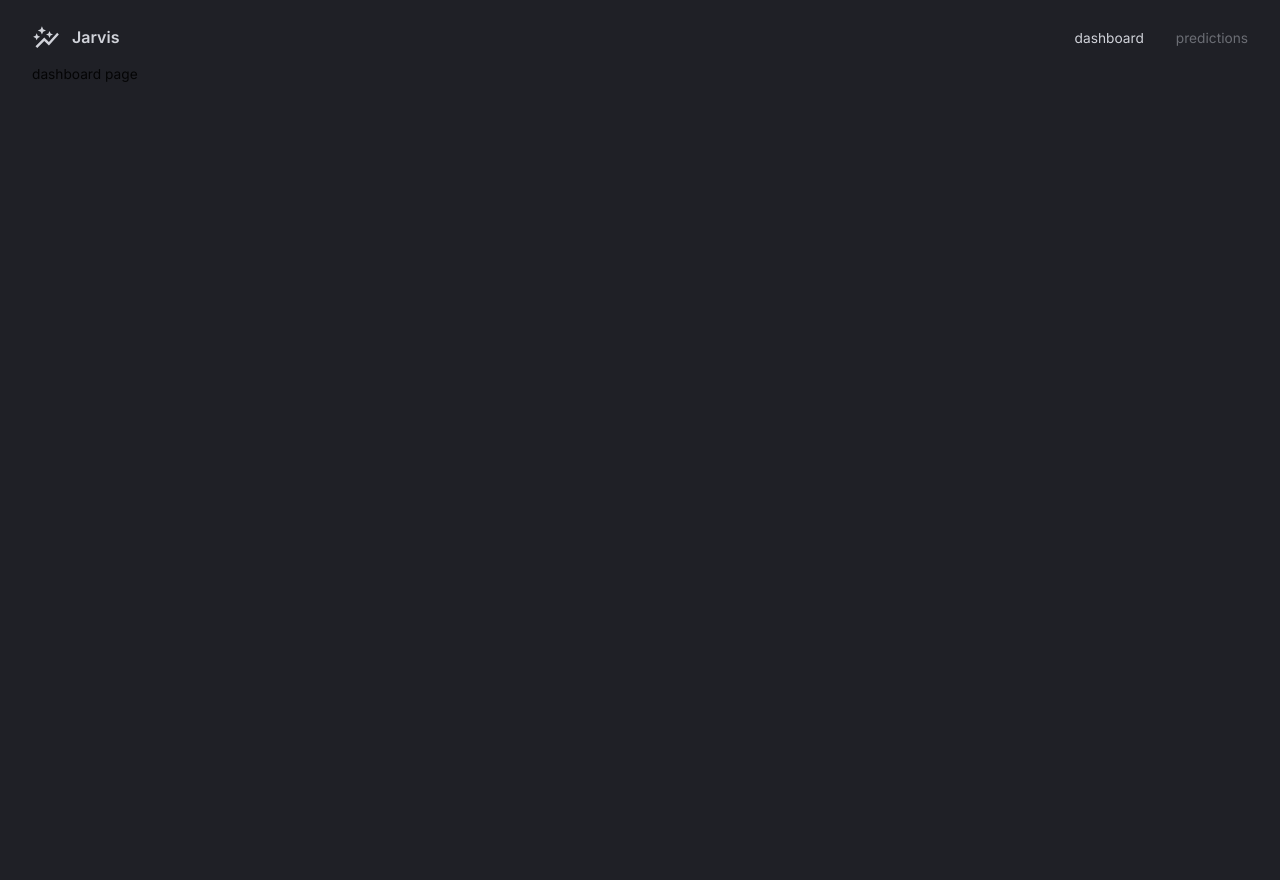
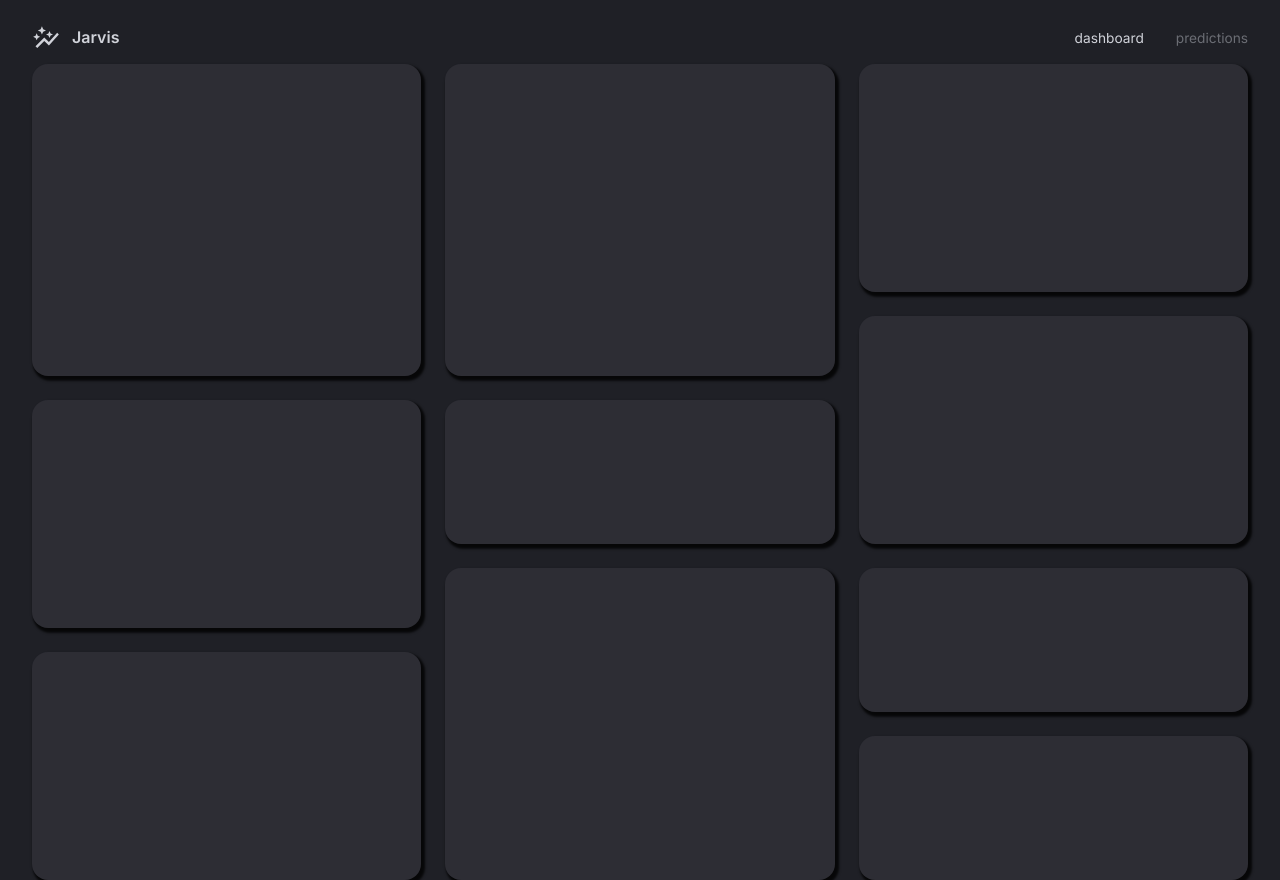
Before and after one commit to DNkwo/jarvis-finance-dashboard-app, a React (Vite) app: page / in a window 1280 px wide. Before the commit the page ends 800 px from the top, so only its background shows below. Built offline with nearby package versions, Linux system fonts and the light colour scheme.

Commit message:
dashboard-layout
 used CSS Grids to develop a flexible dashboard, used
styled components to extend Box to create call Boxes

```diff
--- a/src/App.tsx
+++ b/src/App.tsx
@@ -4,6 +4,7 @@
 import { Box, CssBaseline, ThemeProvider } from "@mui/material";
 import { BrowserRouter, Route, Routes } from "react-router-dom";
 import Navbar from "@/scenes/navbar";
+import Dashboard from "@/scenes/dashboard";
 
 function App() {
   const theme = useMemo(() => createTheme(themeSettings), []);
@@ -16,7 +17,7 @@
           <Box width="100%" height="100%" padding="1rem 2rem 4rem 2rem">
             <Navbar />
             <Routes>
-              <Route path="/" element={<div>dashboard page</div>} />
+              <Route path="/" element={<Dashboard />} />
               <Route
                 path="/predictions"
                 element={<div>predictions page</div>}
--- /dev/null
+++ b/src/components/DashboardBox.tsx
@@ -0,0 +1,11 @@
+/* eslint-disable @typescript-eslint/no-unsafe-member-access */
+/* eslint-disable @typescript-eslint/no-unsafe-assignment */
+import { Box } from "@mui/material";
+import { styled } from "@mui/system";
+
+const DashboardBox = styled(Box)(({theme}) => ({ //styled-components feature
+  backgroundColor: theme.palette.background.light,
+  borderRadius: "1rem",
+  boxShadow: "0.15rem 0.2rem 0.15rem 0.1rem rgba(0,0,0, .8)",
+}));
+export default DashboardBox;
--- /dev/null
+++ b/src/scenes/dashboard/Row1.tsx
@@ -0,0 +1,16 @@
+import DashboardBox from "@/components/DashboardBox";
+import React from "react";
+
+type Props = object;
+
+const Row1 = (props: Props) => {
+  return (
+    <>
+      <DashboardBox gridArea="a"></DashboardBox>
+      <DashboardBox gridArea="b"></DashboardBox>
+      <DashboardBox gridArea="c"></DashboardBox>
+    </>
+  );
+};
+
+export default Row1;
--- /dev/null
+++ b/src/scenes/dashboard/Row2.tsx
@@ -0,0 +1,16 @@
+import DashboardBox from "@/components/DashboardBox";
+import React from "react";
+
+type Props = object;
+
+const Row2 = (props: Props) => {
+  return (
+    <>
+      <DashboardBox gridArea="d"></DashboardBox>
+      <DashboardBox gridArea="e"></DashboardBox>
+      <DashboardBox gridArea="f"></DashboardBox>
+    </>
+  );
+};
+
+export default Row2;
--- /dev/null
+++ b/src/scenes/dashboard/Row3.tsx
@@ -0,0 +1,17 @@
+import DashboardBox from '@/components/DashboardBox'
+import React from 'react'
+
+type Props = object
+
+const Row3 = (props: Props) => {
+  return (
+    <>
+      <DashboardBox gridArea="g"></DashboardBox>
+      <DashboardBox gridArea="h"></DashboardBox>
+      <DashboardBox gridArea="i"></DashboardBox>
+      <DashboardBox gridArea="j"></DashboardBox>
+    </>
+  )
+}
+
+export default Row3
--- /dev/null
+++ b/src/scenes/dashboard/index.tsx
@@ -0,0 +1,79 @@
+import { Box, useMediaQuery } from "@mui/material";
+import Row1 from "./Row1";
+import Row2 from "./Row2";
+import Row3 from "./Row3";
+
+const gridTemplateLargeScreens = `
+"a b c"
+"a b c"
+"a b c"
+"a b f"
+"d e f"
+"d e f"
+"d h i"
+"g h i"
+"g h j"
+"g h j"
+`;
+
+const gridTemplateSmallScreens = `
+"a"
+"a"
+"a"
+"a"
+"b"
+"b"
+"b"
+"b"
+"c"
+"c"
+"c"
+"d"
+"d"
+"d"
+"e"
+"e"
+"f"
+"f"
+"g"
+"g"
+"g"
+"h"
+"h"
+"h"
+"h"
+"j"
+"j"
+`;
+
+const Dashboard = () => {
+  const isAboveMediumScreens = useMediaQuery("(min-width: 1200px)");
+
+  return (
+    <Box
+      width="100%"
+      height="100%"
+      display="grid"
+      gap="1.5rem"
+      sx={
+        isAboveMediumScreens
+          ? {
+              gridTemplateColumns: "repeat(3, minmax(370px, 1fr))",
+              gridTemplateRows: "repeat(10, minmax(60px, 1fr))",
+              gridTemplateAreas: gridTemplateLargeScreens,
+            }
+          : {
+              gridTemplateColumns: "1fr",
+              gridAutoRows: "80px",
+              gridTemplateAreas: gridTemplateSmallScreens,
+            }
+      }
+    >
+      <Row1 />
+      <Row2 />
+      <Row3 />
+    </Box>
+  );
+};
+
+export default Dashboard;
--- a/src/scenes/navbar/index.tsx
+++ b/src/scenes/navbar/index.tsx
@@ -4,7 +4,7 @@
 import FlexBetween from "@/components/FlexBetween";
 import AutoGraphIcon from "@mui/icons-material/AutoGraph";
 
-type Props = {};
+type Props = object;
 
 const NavBar = (props: Props) => {
   const { palette } = useTheme();
```
Also changed, not shown: 1 other file (tests, documents, lock files or other folders).
